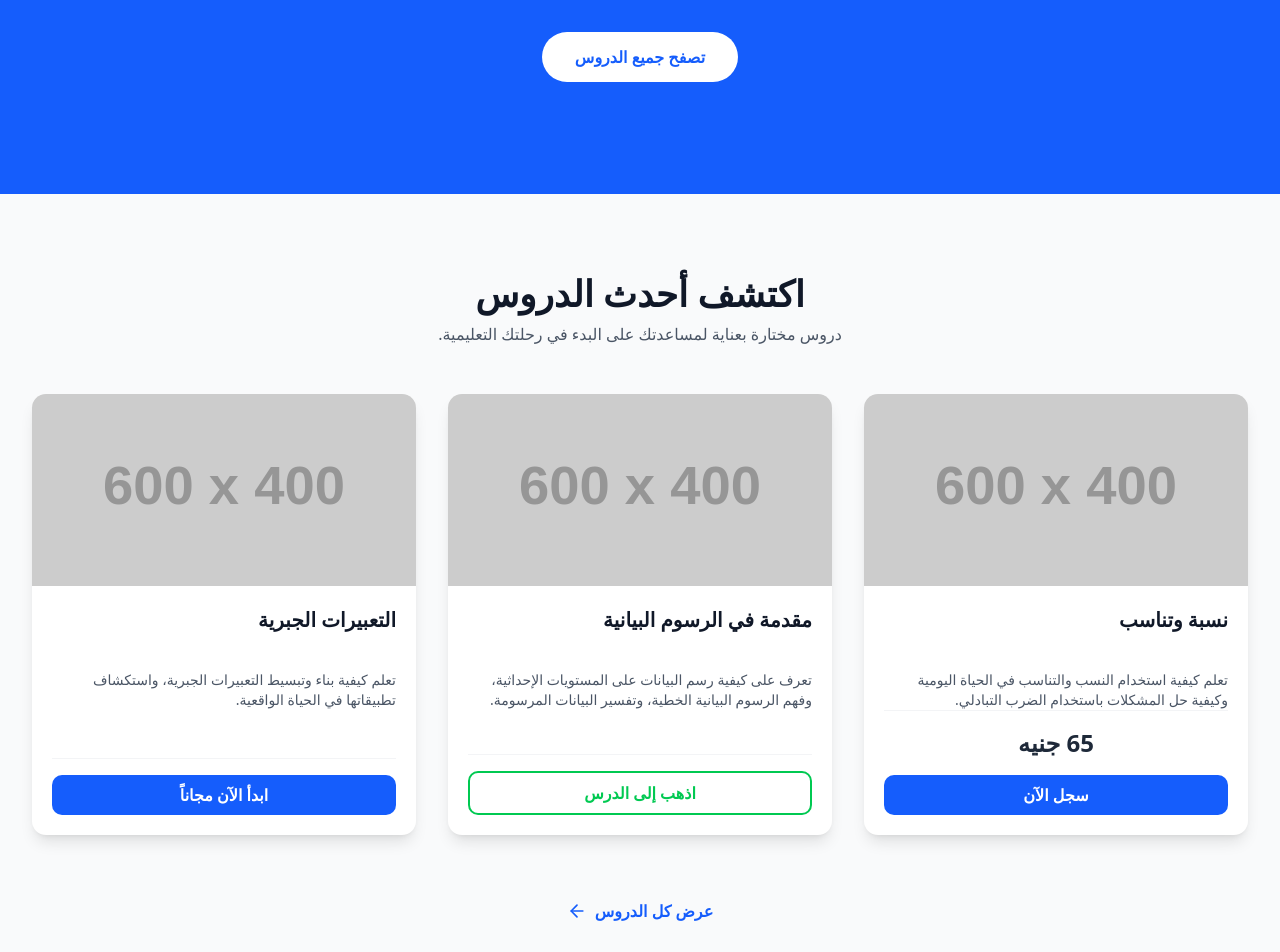
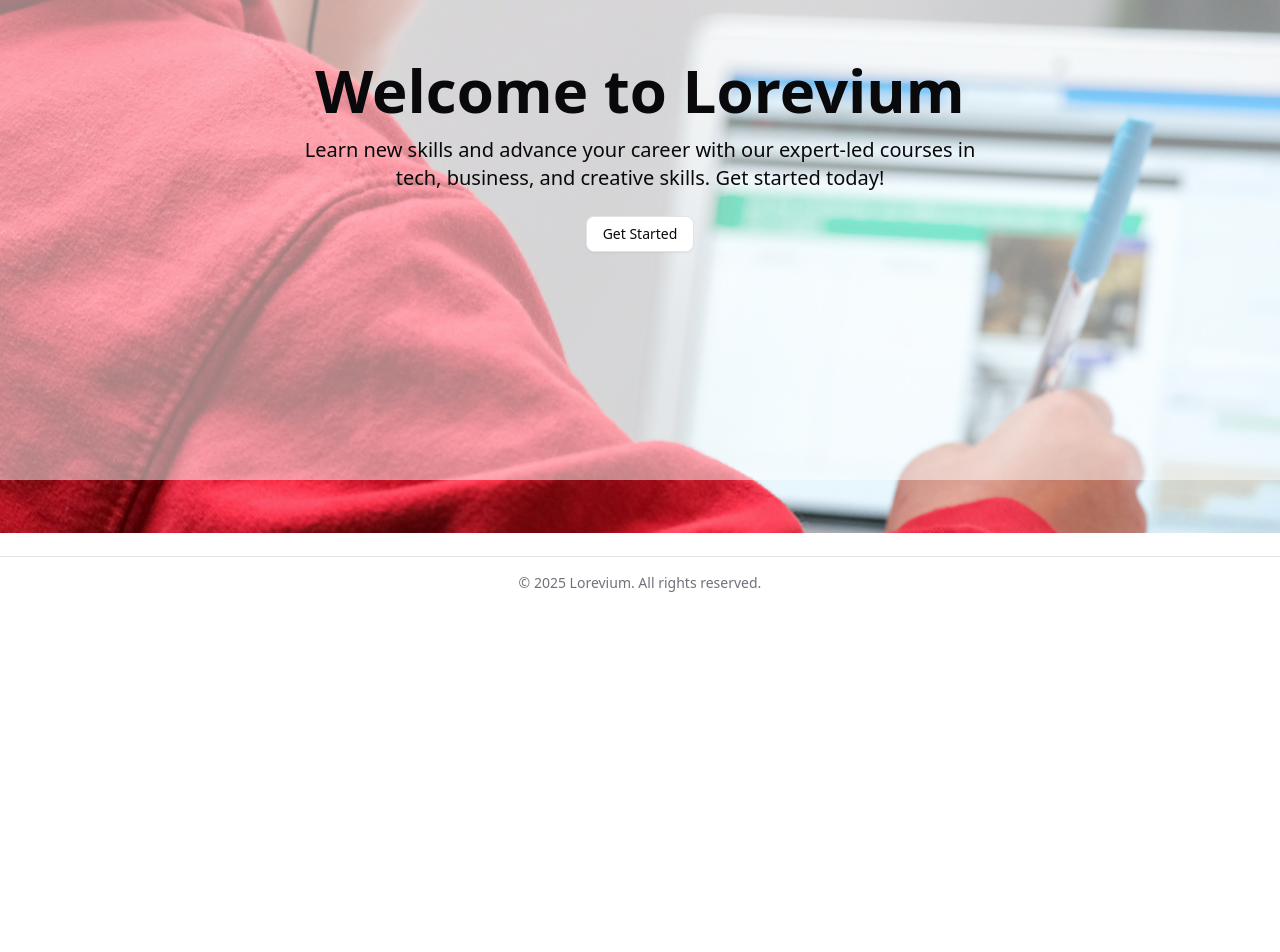
Before and after one commit to IbrahemHadidy/Lorevium, a React (Vite) app: page / in a window 1280 px wide. Shown: the part 320-1272 px from the top of the page. After the commit the page ends 929 px from the top, so only its background shows below. Built offline with nearby package versions, Linux system fonts and the light colour scheme.

Commit message:
Translated arabic to english, updated home page

```diff
--- a/src/pages/AllLessons.jsx
+++ b/src/pages/AllLessons.jsx
@@ -1,17 +1,18 @@
-import React, { useEffect, useState } from 'react';
-import { useSelector } from 'react-redux';
-import axios from 'axios';
-import { toast } from 'sonner';
-import { Link, useNavigate } from 'react-router-dom';
+import React, { useEffect, useState } from "react";
+import { useSelector } from "react-redux";
+import axios from "axios";
+import { toast } from "sonner";
+import { Link, useNavigate } from "react-router-dom";
+import AuthPopup from "@/auth/AuthPopup";
 
-const API_URL = 'https://edu-master-delta.vercel.app/lesson';
+const API_URL = "https://edu-master-delta.vercel.app/lesson";
 
 const AllLessons = () => {
   const [lessons, setLessons] = useState([]);
   const [loading, setLoading] = useState(true);
-    const [error, setError] = useState('');
+  const [error, setError] = useState("");
   const { token, user } = useSelector((state) => state.auth);
-    const isAdmin = user?.role === 'admin';
+  const isAdmin = user?.role === "admin";
   const navigate = useNavigate();
 
   const fetchLessons = async () => {
@@ -19,18 +20,20 @@ const AllLessons = () => {
     try {
       const res = await axios.get(API_URL, {
         headers: { token },
-                params: isAdmin ? {} : {
+        params: isAdmin
+          ? {}
+          : {
               isPaid: true,
-                    sortBy: 'scheduledDate',
-                    sortOrder: 'asc',
-                    scheduledAfter: '2025-07-01',
-                    classLevel: user?.classLevel
-                }
+              sortBy: "scheduledDate",
+              sortOrder: "asc",
+              scheduledAfter: "2025-07-01",
+              classLevel: user?.classLevel,
+            },
       });
       setLessons(res.data.data);
     } catch (err) {
       console.error(err.response?.data || err.message);
-            setError('فشل في تحميل الدروس');
+      setError("Failed to load lessons");
     } finally {
       setLoading(false);
     }
@@ -43,27 +46,41 @@ const AllLessons = () => {
   const handleDelete = async (id) => {
     try {
       await axios.delete(`${API_URL}/${id}`, {
-                headers: { token }
+        headers: { token },
       });
-            toast.success('تم حذف الدرس بنجاح');
+      toast.success("Lesson deleted successfully");
       fetchLessons();
     } catch (err) {
-            toast.error('فشل في حذف الدرس');
+      toast.error("Failed to delete lesson");
     }
   };
 
   const handleEdit = (lesson) => {
-        navigate('/add-lesson', { state: { lesson } });
+    navigate("/add-lesson", { state: { lesson } });
   };
 
   const handleLessonClick = (lessonId) => {
     navigate(`/lesson/${lessonId}`);
   };
 
+  if (!user) {
+    return (
+      <div className="flex items-center justify-center min-h-screen bg-gray-100 dark:bg-gray-950">
+        <div className="text-center space-y-4">
+          <p className="text-xl text-gray-800 dark:text-gray-200">
+            Please log in first to view lessons
+          </p>
+        </div>
+      </div>
+    );
+  }
+
   if (loading) {
     return (
       <div className="flex items-center justify-center min-h-screen bg-gray-100 dark:bg-gray-950">
-                <p className="text-xl text-gray-800 dark:text-gray-200 animate-pulse">جاري تحميل الدروس...</p>
+        <p className="text-xl text-gray-800 dark:text-gray-200 animate-pulse">
+          Loading lessons...
+        </p>
       </div>
     );
   }
@@ -77,20 +94,25 @@ const AllLessons = () => {
   }
 
   return (
-        <div className="bg-gray-50 dark:bg-gray-950 font-sans text-gray-900 dark:text-gray-100 min-h-screen py-12 px-4 sm:px-6 lg:px-8" dir="rtl">
+    <div className="bg-gray-50 dark:bg-gray-950 font-sans text-gray-900 dark:text-gray-100 min-h-screen py-12 px-4 sm:px-6 lg:px-8">
       <div className="max-w-7xl mx-auto">
         <header className="flex justify-between items-center mb-12">
           <div>
             <h1 className="text-4xl md:text-5xl font-extrabold text-gray-900 dark:text-white mb-2">
-                            {isAdmin ? 'إدارة الدروس' : 'جميع الدروس المتاحة'}
+              {isAdmin ? "Manage Lessons" : "All Available Lessons"}
             </h1>
             <p className="text-lg text-gray-600 dark:text-gray-400">
-                            {isAdmin ? 'يمكنك تعديل أو حذف الدروس من هنا' : 'ابدأ رحلتك التعليمية الآن'}
+              {isAdmin
+                ? "You can edit or delete lessons here"
+                : "Start your learning journey now"}
             </p>
           </div>
           {isAdmin && (
-                        <Link to="/add-lesson" className="bg-green-600 text-white px-6 py-3 rounded-lg font-semibold hover:bg-green-700 transition">
-                            إضافة درس
+            <Link
+              to="/add-lesson"
+              className="bg-green-600 text-white px-6 py-3 rounded-lg font-semibold hover:bg-green-700 transition"
+            >
+              Add Lesson
             </Link>
           )}
         </header>
@@ -103,8 +125,10 @@ const AllLessons = () => {
             >
               <div className="relative">
                 <img
-                                    src={`https://placehold.co/600x400/0056d2/ffffff?text=${encodeURIComponent(lesson.title)}&font=cairo`}
-                                    alt={`غلاف درس: ${lesson.title}`}
+                  src={`https://placehold.co/600x400/0056d2/ffffff?text=${encodeURIComponent(
+                    lesson.title
+                  )}&font=cairo`}
+                  alt={`Lesson cover: ${lesson.title}`}
                   className="w-full h-48 object-cover rounded-t-xl"
                 />
               </div>
@@ -116,8 +140,12 @@ const AllLessons = () => {
                 <p className="text-gray-600 dark:text-gray-400 mb-4 flex-grow text-sm">
                   {lesson.description}
                 </p>
-                                <p className="text-sm text-gray-500 mb-2">التاريخ: {lesson.scheduledDate?.slice(0, 10)}</p>
-                                <p className="text-sm text-gray-500 mb-4">السعر: {lesson.price || 'مجانًا'} جنيه</p>
+                <p className="text-sm text-gray-500 mb-2">
+                  Date: {lesson.scheduledDate?.slice(0, 10)}
+                </p>
+                <p className="text-sm text-gray-500 mb-4">
+                  Price: {lesson.price || "Free"} EGP
+                </p>
 
                 <div className="mt-auto space-y-4 pt-4 border-t border-gray-100 dark:border-gray-800">
                   {isAdmin ? (
@@ -126,13 +154,13 @@ const AllLessons = () => {
                         onClick={() => handleEdit(lesson)}
                         className="flex-1 bg-yellow-500 text-white font-bold py-2 px-4 rounded-lg hover:bg-yellow-600 transition"
                       >
-                                                تعديل
+                        Edit
                       </button>
                       <button
                         onClick={() => handleDelete(lesson._id)}
                         className="flex-1 bg-red-600 text-white font-bold py-2 px-4 rounded-lg hover:bg-red-700 transition"
                       >
-                                                حذف
+                        Delete
                       </button>
                     </div>
                   ) : (
@@ -140,7 +168,7 @@ const AllLessons = () => {
                       onClick={() => handleLessonClick(lesson._id)}
                       className="w-full bg-blue-600 text-white font-bold py-2 px-4 rounded-lg hover:bg-blue-700 transition"
                     >
-                                            شاهد الدرس
+                      View Lesson
                     </button>
                   )}
                 </div>
--- a/src/pages/Home.jsx
+++ b/src/pages/Home.jsx
@@ -1,250 +1,44 @@
-import React, { useEffect, useState } from "react";
-
-const ArrowLeftIcon = (props) => (
-	<svg
-		{...props}
-		xmlns="http://www.w3.org/2000/svg"
-		width="24"
-		height="24"
-		viewBox="0 0 24 24"
-		fill="none"
-		stroke="currentColor"
-		strokeWidth="2"
-		strokeLinecap="round"
-		strokeLinejoin="round"
-	>
-		<path d="m12 19-7-7 7-7" />
-		<path d="M19 12H5" />
-	</svg>
-);
-
-// --- STATIC DATA MOCKING THE API RESPONSE ---
-const staticLessonsData = {
-	message: "Lessons fetched successfully",
-	success: true,
-	data: [
-		{
-			_id: "685bb4068bb728a726c41daf",
-			title: "نسبة وتناسب",
-			description:
-				"تعلم كيفية استخدام النسب والتناسب في الحياة اليومية وكيفية حل المشكلات باستخدام الضرب التبادلي.",
-			video: "https://www.youtube.com/watch?v=ZvfD2EGRgZ8",
-			classLevel: "الصف الأول الثانوي",
-			price: 65,
-			isPaid: true,
-			scheduledDate: "2025-07-01T00:00:00.000Z",
-		},
-		{
-			_id: "685bb4078bb728a726c41db3",
-			title: "مقدمة في الرسوم البيانية",
-			description:
-				"تعرف على كيفية رسم البيانات على المستويات الإحداثية، وفهم الرسوم البيانية الخطية، وتفسير البيانات المرسومة.",
-			video: "https://www.youtube.com/watch?v=yUCdyT1gW9o",
-			classLevel: "الصف الأول الثانوي",
-			price: 50,
-			isPaid: true,
-			scheduledDate: "2025-07-03T00:00:00.000Z",
-		},
-		{
-			_id: "685bb4078bb728a726c41db7",
-			title: "التعبيرات الجبرية",
-			description:
-				"تعلم كيفية بناء وتبسيط التعبيرات الجبرية، واستكشاف تطبيقاتها في الحياة الواقعية.",
-			video: "https://www.youtube.com/watch?v=Cxk7nMRl5Gg",
-			classLevel: "الصف الأول الثانوي",
-			price: 55,
-			isPaid: false, // This one is free for demonstration
-			scheduledDate: "2025-07-05T00:00:00.000Z",
-		},
-		{
-			_id: "685bb4088bb728a726c41dbb",
-			title: "مراجعة الوحدة: الجبر والحساب",
-			description:
-				"تراجع هذه الوحدة المفاهيم الأساسية من الوحدة، مع مسائل تدريبية وحلول.",
-			video: "https://www.youtube.com/watch?v=SwlXKX5gD8A",
-			classLevel: "الصف الأول الثانوي",
-			price: 50,
-			isPaid: true,
-			scheduledDate: "2025-07-07T00:00:00.000Z",
-		},
-	],
-};
+import heroBg from "@/Pictures/hero-bg.webp";
+import { Link } from "react-router-dom";
+import { Button } from "@/components/ui/button";
 
 const Home = () => {
-	const [lessons, setLessons] = useState([]);
-	const [loading, setLoading] = useState(true);
-	const [error, setError] = useState("");
-	useEffect(() => {
-
-		// This function simulates fetching lessons from an API.
-		const fetchLessons = () => {
-			setLoading(true);
-			setError("");
-			// Simulate network delay
-			setTimeout(() => {
-				try {
-					if (staticLessonsData.success && staticLessonsData.data) {
-						// Get the first 3 lessons for the home page, and add a random 'paidByUser' status for demo
-						const featuredLessons = staticLessonsData.data
-							.slice(0, 3)
-							.map((lesson) => ({
-								...lesson,
-								paidByUser: Math.random() > 0.6,
-							}));
-						setLessons(featuredLessons);
-					} else {
-						throw new Error(
-							staticLessonsData.message || "Failed to fetch lessons."
-						);
-					}
-				} catch (err) {
-					setError(err.message);
-				} finally {
-					setLoading(false);
-				}
-			}, 500);
-		};
-
-		fetchLessons();
-	}, []);
-
-	const handleActionClick = (lesson) => {
-		if (!lesson.isPaid || lesson.paidByUser) {
-			window.location.href = `/lesson/${lesson._id}`;
-		} else {
-			alert("للتسجيل في هذا الدرس، يجب عليك الدفع أولاً.");
-		}
-	};
-
-	const handleBrowseAllClick = () => {
-		window.location.href = "/lessons";
-	};
-
   return (
-		<div
-			className="bg-gray-50 dark:bg-gray-950 font-sans min-h-screen"
-			dir="rtl"
-		>
-			{/* Hero Section */}
-			<section className="bg-blue-600 dark:bg-blue-800 text-white">
-				<div className="max-w-7xl mx-auto px-4 sm:px-6 lg:px-8 py-20 md:py-28 text-center">
-					<h1 className="text-4xl md:text-5xl lg:text-6xl font-extrabold tracking-tight">
-						أطلق العنان لإمكانياتك
-					</h1>
-					<p className="mt-4 max-w-2xl mx-auto text-lg md:text-xl text-blue-100 dark:text-blue-200">
-						انضم إلى آلاف الطلاب الذين يتعلمون مهارات جديدة ويحققون أهدافهم من
-						خلال منصتنا التعليمية.
-					</p>
-					<button
-						onClick={handleBrowseAllClick}
-						className="mt-8 inline-flex items-center justify-center px-8 py-3 border border-transparent text-base font-bold rounded-full text-blue-600 bg-white hover:bg-blue-50 transition-transform duration-200 ease-in-out hover:scale-105"
-					>
-						تصفح جميع الدروس
-					</button>
-				</div>
-			</section>
-
-			{/* Featured Lessons Section */}
-			<main className="py-16 sm:py-20">
-				<div className="max-w-7xl mx-auto px-4 sm:px-6 lg:px-8">
-					<div className="text-center">
-						<h2 className="text-3xl md:text-4xl font-bold text-gray-900 dark:text-white">
-							اكتشف أحدث الدروس
-						</h2>
-						<p className="mt-2 text-md text-gray-600 dark:text-gray-400">
-							دروس مختارة بعناية لمساعدتك على البدء في رحلتك التعليمية.
-						</p>
+    <>
+      <div className="relative h-screen w-full overflow-hidden">
+        {/* Background Image */}
+        <div className="fixed inset-0 h-screen w-screen">
+          <img
+            src={heroBg}
+            alt="Hero Background"
+            fill
+            className="object-cover"
+            quality={75}
+            priority
+          />
+          <div className="bg-background/50 absolute inset-0" />
         </div>
 
-					{loading ? (
-						<div className="text-center mt-12">
-							<p className="text-lg text-gray-500 animate-pulse">
-								جاري تحميل الدروس...
+        {/* Content */}
+        <div className="text-foreground relative z-10 flex h-full flex-col items-center justify-center px-4 text-center">
+          <h1 className="text-4xl font-bold lg:text-6xl">
+            Welcome to Lorevium
+          </h1>
+          <p className="mt-4 max-w-2xl text-lg lg:text-xl">
+            Learn new skills and advance your career with our expert-led courses
+            in tech, business, and creative skills. Get started today!
           </p>
-						</div>
-					) : error ? (
-						<div className="text-center mt-12 bg-red-100 text-red-700 p-4 rounded-lg">
-							<p>حدث خطأ: {error}</p>
-						</div>
-					) : (
-						<div className="mt-12 grid gap-8 md:grid-cols-2 lg:grid-cols-3">
-							{lessons.map((lesson) => (
-								<div
-									key={lesson._id}
-									className="bg-white dark:bg-gray-900 rounded-xl shadow-lg hover:shadow-2xl transition-shadow duration-300 flex flex-col"
-								>
-									<div className="relative">
-										<img
-											src={`https://placehold.co/600x400/0056d2/ffffff?text=${encodeURIComponent(
-												lesson.title
-											)}&font=cairo`}
-											alt={`غلاف درس: ${lesson.title}`}
-											className="w-full h-48 object-cover rounded-t-xl"
-										/>
-									</div>
-									<div className="p-5 flex flex-col flex-grow">
-										<h3 className="text-xl font-bold text-gray-900 dark:text-white mb-2 h-14">
-											{lesson.title}
-										</h3>
-										<p className="text-gray-600 dark:text-gray-400 flex-grow text-sm">
-											{lesson.description}
-										</p>
-										<div className="mt-auto pt-4 space-y-4 border-t border-gray-100 dark:border-gray-800">
-											{lesson.paidByUser ? (
-												<button
-													onClick={() => handleActionClick(lesson)}
-													className="w-full bg-transparent border-2 border-green-500 text-green-500 font-bold py-2 px-4 rounded-lg hover:bg-green-500 hover:text-white transition-colors"
-												>
-													اذهب إلى الدرس
-												</button>
-											) : !lesson.isPaid ? (
-												<button
-													onClick={() => handleActionClick(lesson)}
-													className="w-full bg-blue-600 text-white font-bold py-2 px-4 rounded-lg hover:bg-blue-700 transition-colors"
-												>
-													ابدأ الآن مجاناً
-												</button>
-											) : (
-												<>
-													<p className="text-center text-2xl font-extrabold text-gray-800 dark:text-white">
-														{lesson.price} جنيه
-													</p>
-													<button
-														onClick={() => handleActionClick(lesson)}
-														className="w-full bg-blue-600 text-white font-bold py-2 px-4 rounded-lg hover:bg-blue-700 transition-colors"
-													>
-														سجل الآن
-													</button>
-												</>
-											)}
+          <Link to="/lessons">
+            <Button className="mt-6" variant="outline">
+              Get Started
+            </Button>
+          </Link>
         </div>
       </div>
-								</div>
-							))}
-						</div>
-					)}
-					<div className="mt-16 text-center">
-						<button
-							onClick={handleBrowseAllClick}
-							className="text-blue-600 dark:text-blue-400 font-semibold hover:underline flex items-center justify-center gap-2 mx-auto"
-						>
-							<span>عرض كل الدروس</span>
-							<ArrowLeftIcon className="w-5 h-5" />
-						</button>
-					</div>
-				</div>
-			</main>
-
-			{/* Footer Section */}
-			<footer className="bg-gray-100 dark:bg-gray-900 border-t border-gray-200 dark:border-gray-800">
-				<div className="max-w-7xl mx-auto px-4 sm:px-6 lg:px-8 py-6 text-center text-sm text-gray-500 dark:text-gray-400">
-					<p>
-						&copy; {new Date().getFullYear()} منصة edu-master. جميع الحقوق
-						محفوظة.
-					</p>
-				</div>
+      <footer className="text-muted-foreground bg-background relative z-50 w-full border-t p-4 text-center text-sm">
+        <p>© {new Date().getFullYear()} Lorevium. All rights reserved.</p>
       </footer>
-		</div>
+    </>
   );
 };
 
```
Also changed, not shown: src/pages/AddLessonForm.jsx (+93 -36 lines), src/pages/Exams.jsx (+15 -0 lines), src/Pictures/hero-bg.webp (added). Lines whose indentation alone changed are shown as unchanged.
